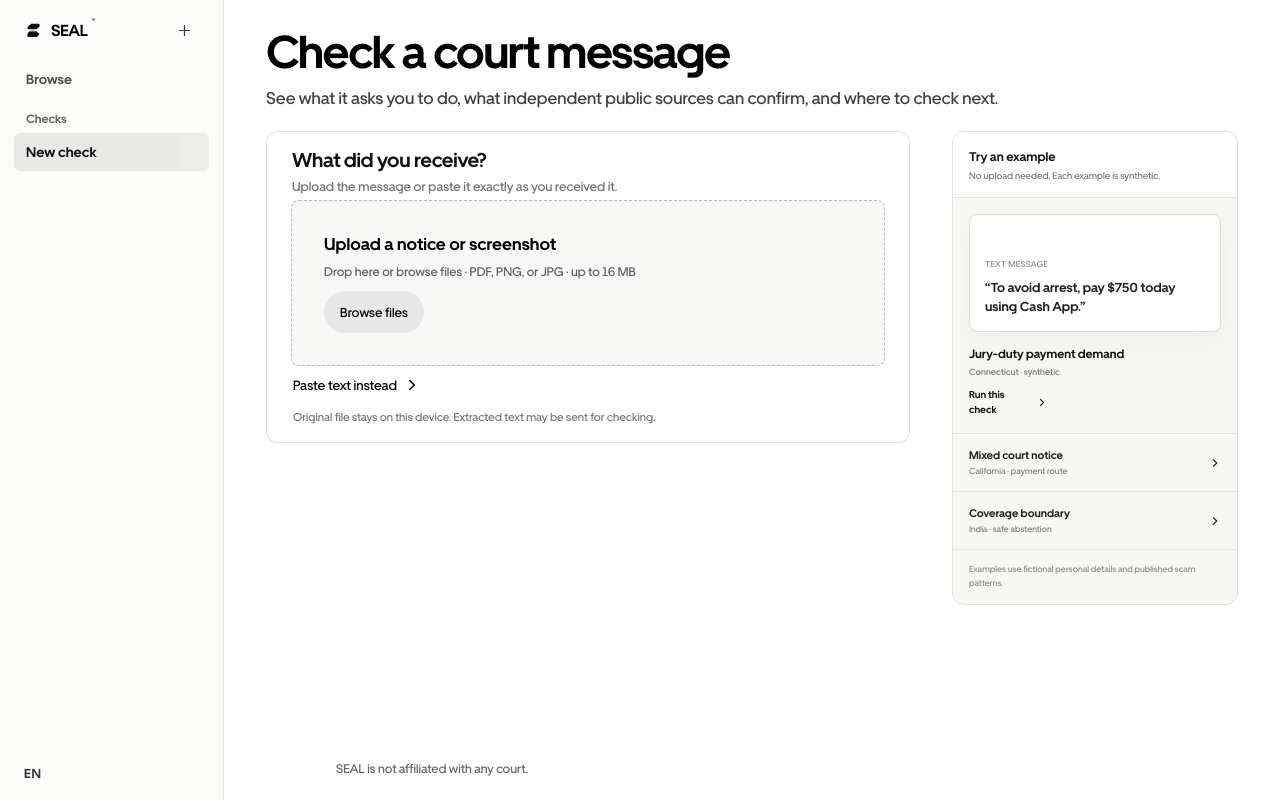
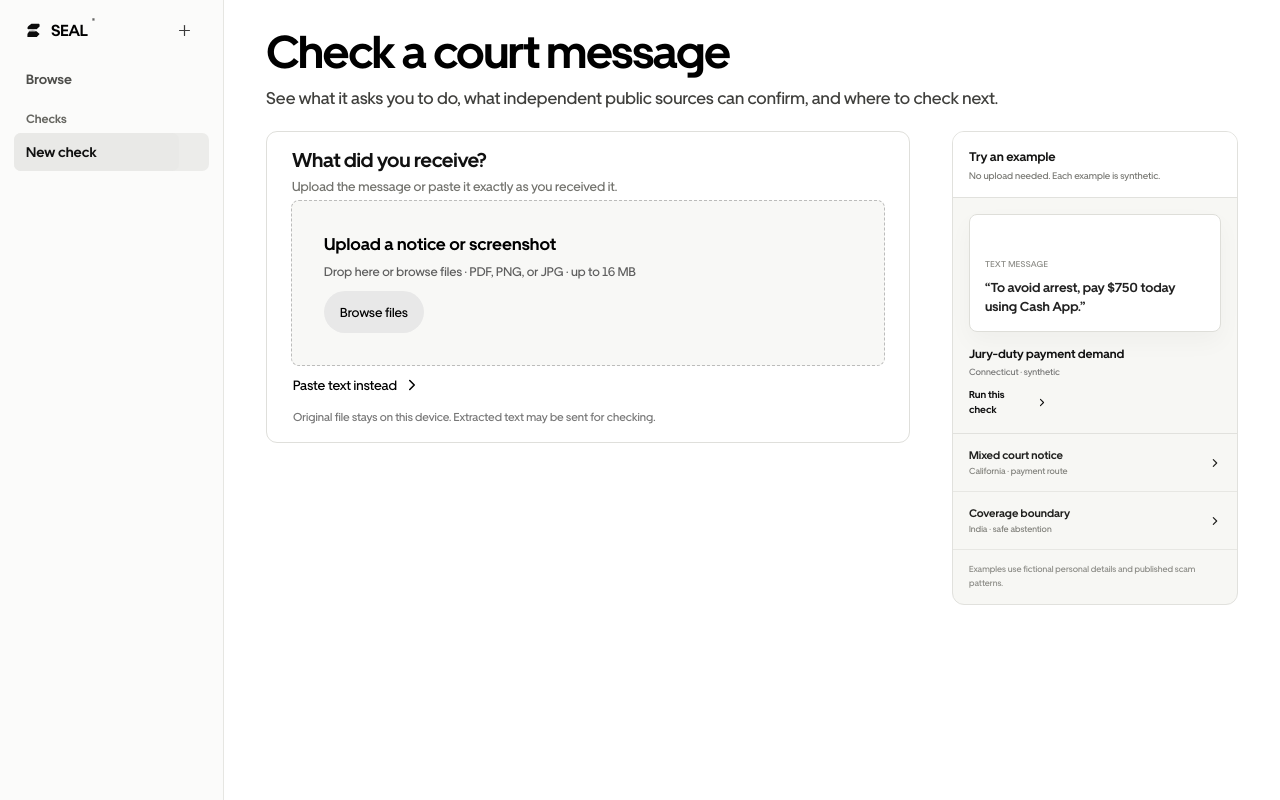
Before and after one commit to Davemafy/seal, a Next.js app: page /demo in a window 1280 px wide. Built offline with nearby package versions, Linux system fonts and the light colour scheme.

Commit message:
Remove permanent footer and rail language strip

```diff
--- a/app/seal-app.tsx
+++ b/app/seal-app.tsx
@@ -1752,18 +1752,6 @@ async function upload(uploaded:File){
     })}
    </div>
    <div className="rail-spacer"/>
-   <div className="rail-bottom">
-   <div className="rail-language">
-    <div className="rail-language-menu">
-     <button type="button" className="rail-language-trigger" aria-label={ui('displayLanguage')} title={ui('displayLanguage')} aria-haspopup="listbox" aria-expanded={languageMenuOpen} onClick={()=>setLanguageMenuOpen(open=>!open)}>
-      <SealUiIcon name="globe"/><span>{displayLocale.toUpperCase()}</span><SealGuideIcon/>
-     </button>
-     {languageMenuOpen&&<div className="rail-language-popover" role="listbox" aria-label={ui('displayLanguage')}>
-      {Object.entries(DISPLAY_LANGUAGES).map(([code,label])=><button type="button" role="option" aria-selected={code===displayLocale} className={code===displayLocale?'is-selected':''} key={code} onClick={()=>changeDisplayLanguage(code as DisplayLocale)}><span>{label}</span><small>{code.toUpperCase()}</small></button>)}
-     </div>}
-    </div>
-   </div>
-   </div>
   </aside>
   <header className="seal-nav mobile-only-nav">
    <Link href="/" className="mobile-brand" aria-label="SEAL home" onClick={event=>{if(verification||busy||file||text||draft){event.preventDefault();clear()}}}><img src="/brand/seal-mark-black.svg" alt=""/></Link>
@@ -2199,6 +2187,7 @@ async function upload(uploaded:File){
 
          </div>
         </details>
+        <p className="result-affiliation-note">Independent tool · Not affiliated with any court.</p>
        </div>}
      </div>
 
@@ -2509,9 +2498,6 @@ async function upload(uploaded:File){
    if(armed&&next)upload(next);
   }}/>
 
-  <footer className="seal-footer">
-   <span>SEAL is not affiliated with any court.</span>
-  </footer>
  </main>;
 }
 
```
